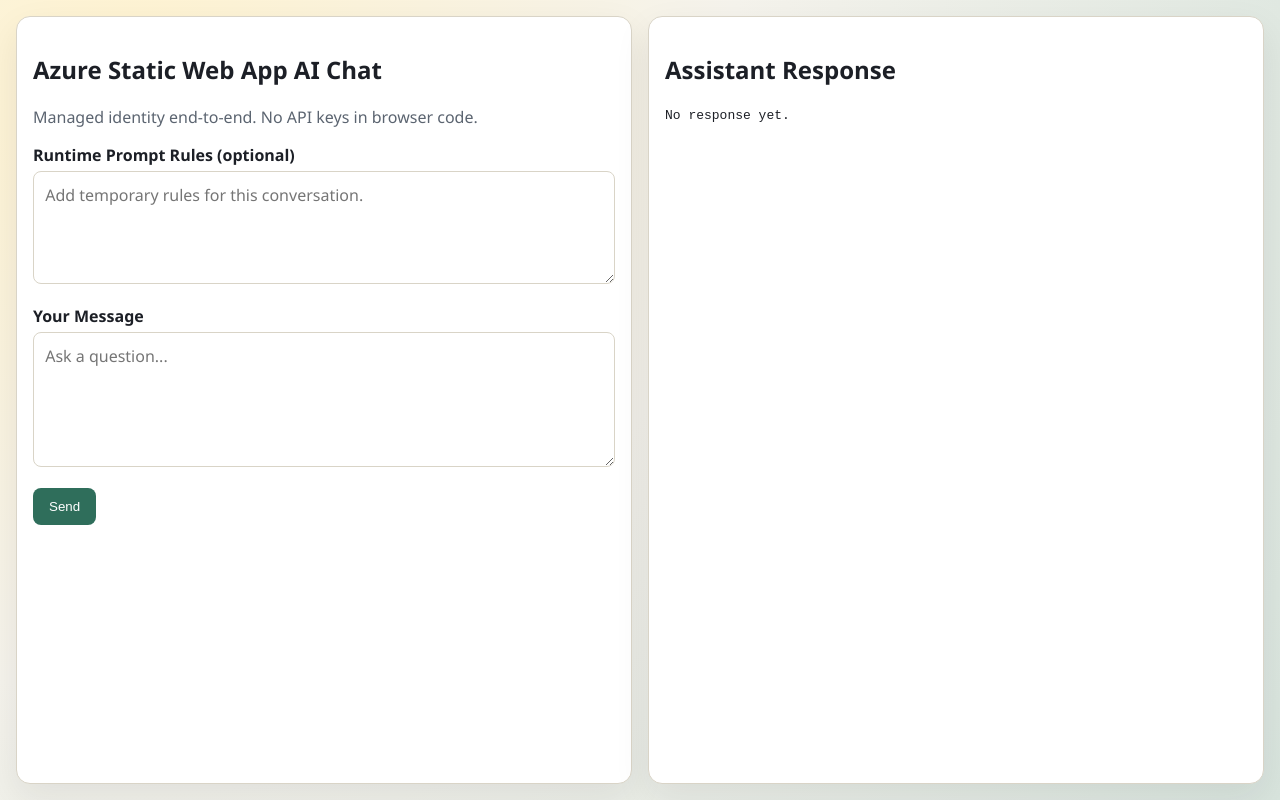
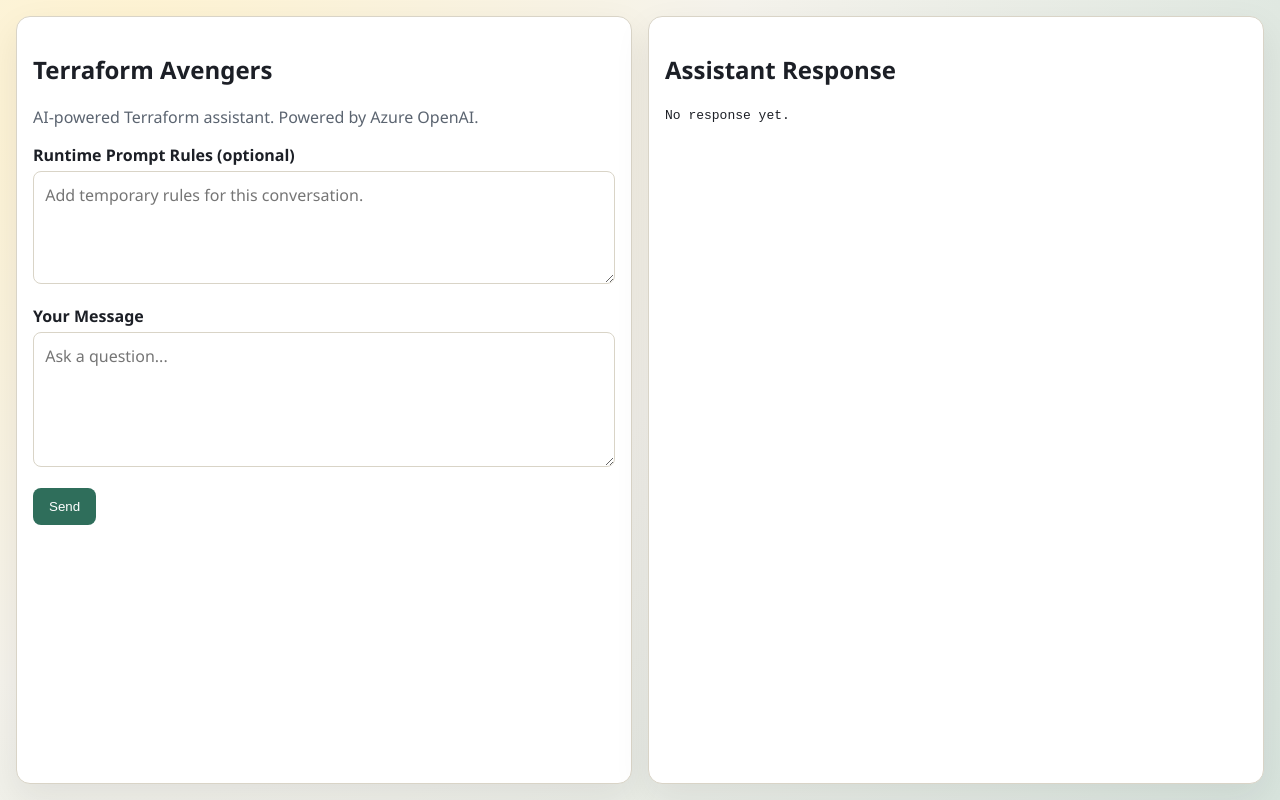
Before and after one commit to mtsang88891/demo1, a plain HTML site: page swa-app/web/index.html in a window 1280 px wide. Drawn offline with Linux system fonts and the light colour scheme.

Commit message:
Rename chatbot to Terraform Avengers

```diff
--- a/swa-app/web/index.html
+++ b/swa-app/web/index.html
@@ -3,14 +3,14 @@
 <head>
   <meta charset="UTF-8" />
   <meta name="viewport" content="width=device-width, initial-scale=1.0" />
-  <title>Managed Identity Chatbot</title>
+  <title>Terraform Avengers</title>
   <link rel="stylesheet" href="styles.css" />
 </head>
 <body>
   <main class="layout">
     <section class="panel">
-      <h1>Azure Static Web App AI Chat</h1>
-      <p class="subtitle">Managed identity end-to-end. No API keys in browser code.</p>
+      <h1>Terraform Avengers</h1>
+      <p class="subtitle">AI-powered Terraform assistant. Powered by Azure OpenAI.</p>
 
       <label for="rules">Runtime Prompt Rules (optional)</label>
       <textarea id="rules" rows="4" placeholder="Add temporary rules for this conversation."></textarea>
```
